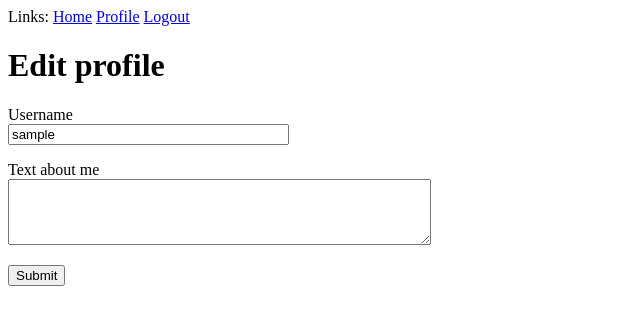
After one commit to gerasimenkoab/first_flask_app, a Flask app: page /edit_profile in a window 1280 px wide. The commit adds this page. Shown: the top 325 px of the page, without its empty margins (0-640 px from the left). Run offline with Flask 3, Linux system fonts and the light colour scheme; the visitor is signed in with stand-in values (Sample User, id 1); data comes from the database, SQL or seed files in the repository; both versions use the stored data as it was after the commit.

Commit message:
profile-editor

```diff
--- a/app/forms.py
+++ b/app/forms.py
@@ -28,7 +28,7 @@ class RegistrationForm(FlaskForm):
         if user is not None:
             raise ValidationError('Please use different email address.')
 
-class EditProfileForm:
+class EditProfileForm(FlaskForm):
     """Class for profile edit"""
     username = StringField('Username',validators=[DataRequired()])
     about_me = TextAreaField('Text about me', validators = [Length(min = 0, max = 200)])
--- a/app/routes.py
+++ b/app/routes.py
@@ -1,6 +1,6 @@
 from flask import render_template, flash, redirect, url_for, request
 from app import app,db
-from app.forms import LoginForm,RegistrationForm
+from app.forms import LoginForm, RegistrationForm, EditProfileForm
 from flask_login import current_user, login_user, logout_user
 from flask_login import login_required
 from app.models import User
@@ -78,3 +78,18 @@ def user(username):
         {'author':user, 'body':'Post message 2'}
     ]
     return render_template('user.html',user = user, posts = posts)
+
+@app.route('/edit_profile', methods=['GET','POST'])
+@login_required
+def edit_profile():
+    form = EditProfileForm()
+    if form.validate_on_submit():
+        current_user.username = form.username.data
+        current_user.about_me = form.about_me.data
+        db.session.commit()
+        flash('Changes have been saved.')
+        return(redirect(url_for('edit_profile')))
+    elif request.method == 'GET':
+        form.username.data = current_user.username
+        form.about_me.data = current_user.about_me
+    return render_template('edit_profile.html', title='Edit Profile', form=form)
--- /dev/null
+++ b/app/templates/edit_profile.html
@@ -0,0 +1,26 @@
+{% extends "base_template.html" %}
+
+{% block content %}
+<h1>Edit profile</h1>
+<form action="" method="post">
+    {{ form.hidden_tag() }}
+    <p>
+        {{form.username.label}}<br>
+        {{form.username(size=32)}}<br>
+        {% for error in form.username.errors %}
+        <span style = "color:red">[{{error}}]</span>
+        {% endfor %}
+    </p>
+    <p>
+        {{form.about_me.label}}<br>
+        {{form.about_me(cols = 50, rows = 4)}}<br>
+        {% for error in form.username.errors %}
+        <span style="color:red">[{{error}}]</span>
+        {% endfor %}
+    </p>
+    <p>{{form.submit()}}</p>
+
+</form>
+
+
+{% endblock %}
--- a/app/templates/user.html
+++ b/app/templates/user.html
@@ -7,6 +7,9 @@
                 <h1> User profile: {{ user.username }}</h1>
                 {% if user.about_me %} <p> {{ user.about_me }} </p> {% endif %}
                 {% if user.last_seen %} <p> Last seen on: {{ user.last_seen }} (UTC)</p> {% endif %}
+                {% if user == current_user %}
+                <p><a href="{{ url_for('edit_profile') }}">Edit your profile</a></p>
+                {% endif %}
             </td>
 
         </tr>
```
Also changed, not shown: app.db.
